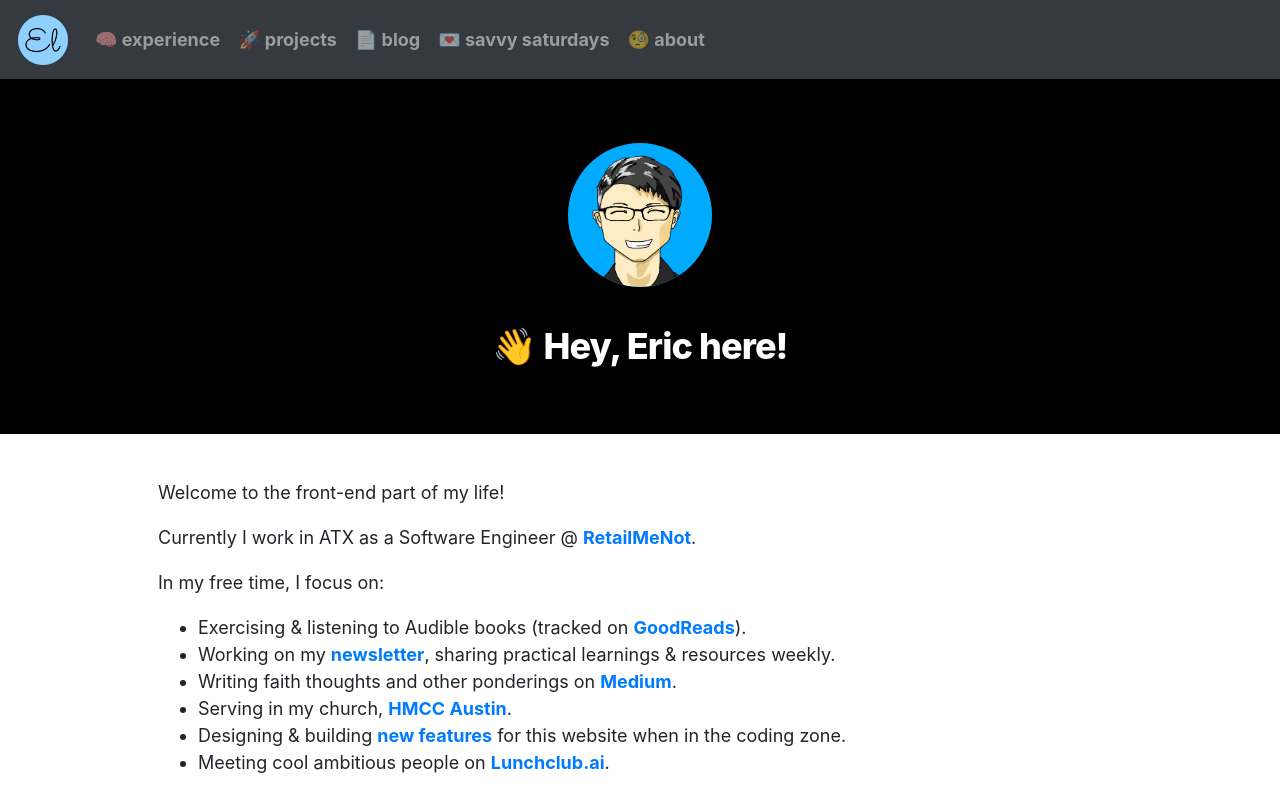
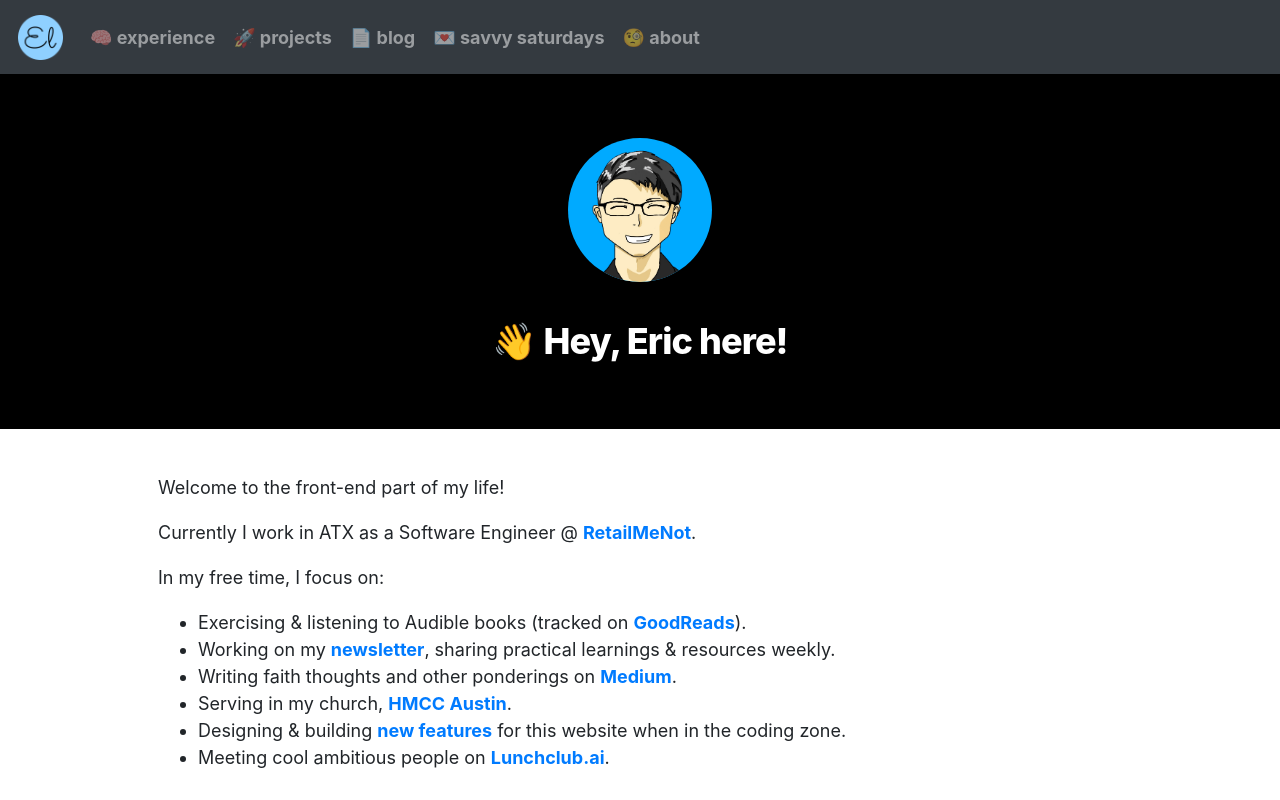
Before and after one commit to theCreedo/ericjmlee-next, a Next.js app: page / in a window 1280 px wide. Shown: the top 800 px of the page. Built offline with nearby package versions, Linux system fonts and the light colour scheme.

Commit message:
feat: update nav icon image size

```diff
--- a/components/layout.module.css
+++ b/components/layout.module.css
@@ -50,7 +50,7 @@
   }
 
   .navImage {
-    width: 50px;
+    width: 45px;
     height: auto;
   }
 
```
